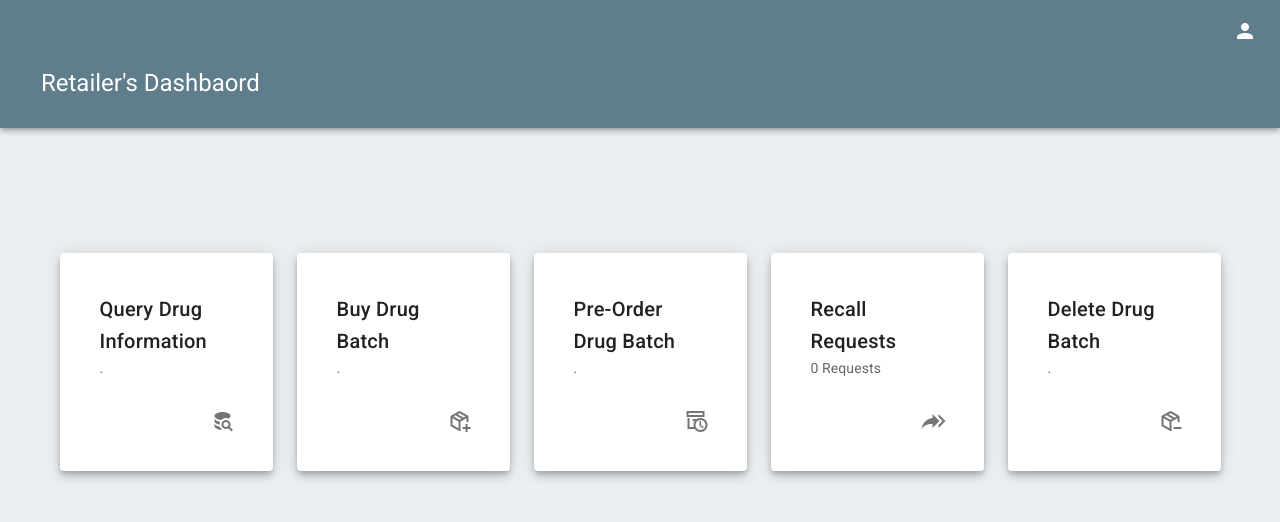
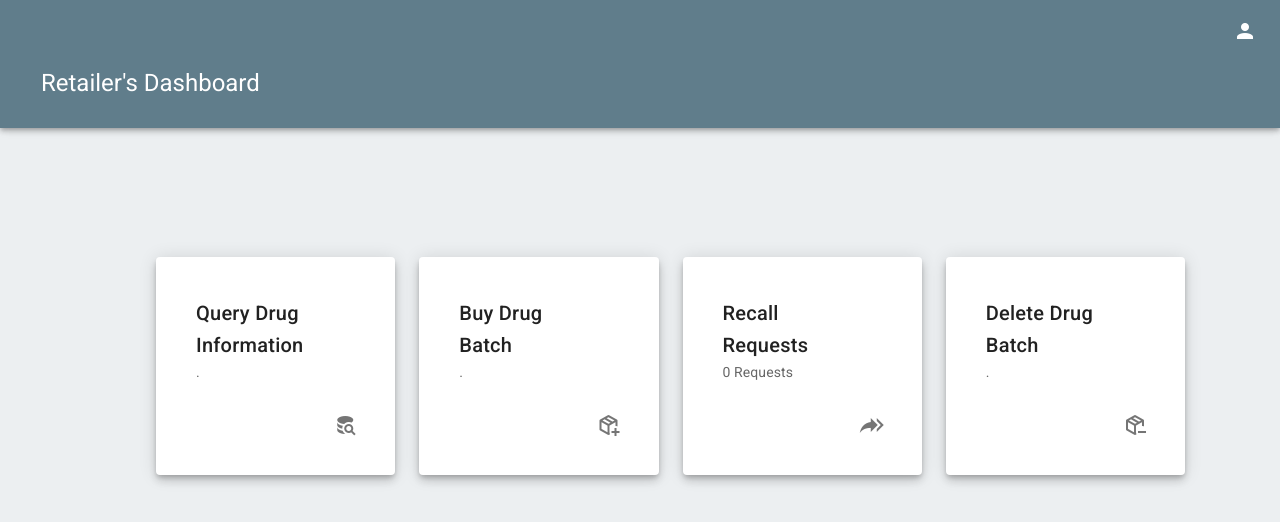
Before and after one commit to kokocrunch/drug-trace, a Vue app in the folder organization/web-app/: page /#/retailer in a window 1280 px wide. Shown: the top 522 px of the page. Built offline with nearby package versions, Linux system fonts and the light colour scheme.

Commit message:
Update Retailer.vue

```diff
--- a/organization/web-app/src/views/Retailer.vue
+++ b/organization/web-app/src/views/Retailer.vue
@@ -1,15 +1,15 @@
 <template>
-  <div class="retailer">
+  <div class="distributor">
     <v-app-bar app color="#607D8B" outlined prominent dark>
 
-      <v-toolbar-title class="pa-6"> Retailer's Dashbaord </v-toolbar-title>
+      <v-toolbar-title class="pa-6"> Retailer's Dashboard </v-toolbar-title>
 
       <v-spacer></v-spacer>
 
       <v-menu
        open-on-hover
        top
-       offset-x
+       offset
       >
 
       <template v-slot:activator="{ on, attrs }">
@@ -50,32 +50,120 @@
 
     </v-app-bar>
 
-    <v-container class="py-16 my-15">
-      <v-row justify="space-around">
+    <v-container class="pa-16 ma-16">
+      <v-row class="pl-7"
+      >
         <v-col
-         v-for="card in cards"
-         :key="card.title"
         >
         <v-hover v-slot="{ hover }">
           <v-card
-           height="100%"
            :elevation= " hover ? 12: 6"
            :class="['pa-6', { 'on-hover': hover }]"
+           height="100%"
+           weight="40%"
            rounded
           >
 
           <v-card-title style="word-break: break-word">
-           {{ card.title }}
+           Query Drug Information
           </v-card-title>
 
           <v-card-subtitle>
-            {{ card.desc }}
+            .
           </v-card-subtitle>
 
           <v-card-actions>
             <v-spacer></v-spacer>
-              <v-btn icon>
-                <v-icon> {{ card.icon }} </v-icon>
+              <v-btn icon to="/queryformr">
+                <v-icon> mdi-database-search </v-icon>
+              </v-btn>
+          </v-card-actions>
+
+        </v-card>
+        </v-hover>
+      </v-col>
+      <v-col
+        >
+        <v-hover v-slot="{ hover }">
+          <v-card
+           :elevation= " hover ? 12: 6"
+           :class="['pa-6', { 'on-hover': hover }]"
+           height="100%"
+           weight="40%"
+           rounded
+          >
+
+          <v-card-title style="word-break: break-word">
+           Buy Drug <br> Batch
+          </v-card-title>
+
+          <v-card-subtitle>
+            .
+          </v-card-subtitle>
+
+          <v-card-actions>
+            <v-spacer></v-spacer>
+              <v-btn icon to="/buyform">
+                <v-icon> mdi-package-variant-closed-plus </v-icon>
+              </v-btn>
+          </v-card-actions>
+
+        </v-card>
+        </v-hover>
+      </v-col>
+
+      <v-col
+        >
+        <v-hover v-slot="{ hover }">
+          <v-card
+           :elevation= " hover ? 12: 6"
+           :class="['pa-6', { 'on-hover': hover }]"
+           height="100%"
+           weight="40%"
+           rounded
+          >
+
+          <v-card-title style="word-break: break-word">
+           Recall <br> Requests
+          </v-card-title>
+
+          <v-card-subtitle>
+            0 Requests
+          </v-card-subtitle>
+
+          <v-card-actions>
+            <v-spacer></v-spacer>
+              <v-btn icon to="">
+                <v-icon> mdi-share-all </v-icon>
+              </v-btn>
+          </v-card-actions>
+
+        </v-card>
+        </v-hover>
+      </v-col>
+       <v-col
+        >
+        <v-hover v-slot="{ hover }">
+          <v-card
+           :elevation= " hover ? 12: 6"
+           :class="['pa-6', { 'on-hover': hover }]"
+           height="100%"
+           weight="40%"
+           rounded
+          >
+
+          <v-card-title style="word-break: break-word">
+           Delete Drug <br> Batch
+          </v-card-title>
+
+          <v-card-subtitle>
+            .
+          </v-card-subtitle>
+
+          <v-card-actions>
+            <v-spacer></v-spacer>
+              <v-btn icon to="">
+                <v-icon> mdi-package-variant-closed-minus </v-icon>
               </v-btn>
           </v-card-actions>
 
@@ -88,20 +176,6 @@
   </div>
 </template>
 
-<script>
-  export default {
-    data: () => ({
-      cards: [
-        { title: 'Query Drug Information', desc: '.', icon: 'mdi-database-search'},
-        { title: 'Buy Drug Batch', desc: '.', icon: 'mdi-package-variant-closed-plus' },
-        { title: 'Pre-Order Drug Batch', desc: '.', icon: 'mdi-archive-clock-outline'},
-        { title: 'Recall Requests', desc: '0 Requests', icon: 'mdi-share-all'},
-        { title: 'Delete Drug Batch', desc: '.', icon: 'mdi-package-variant-closed-minus'},
-      ],
-
-    }),
-  }
-</script>
 
 <style scoped>
 .v-card:on-hover {
```
